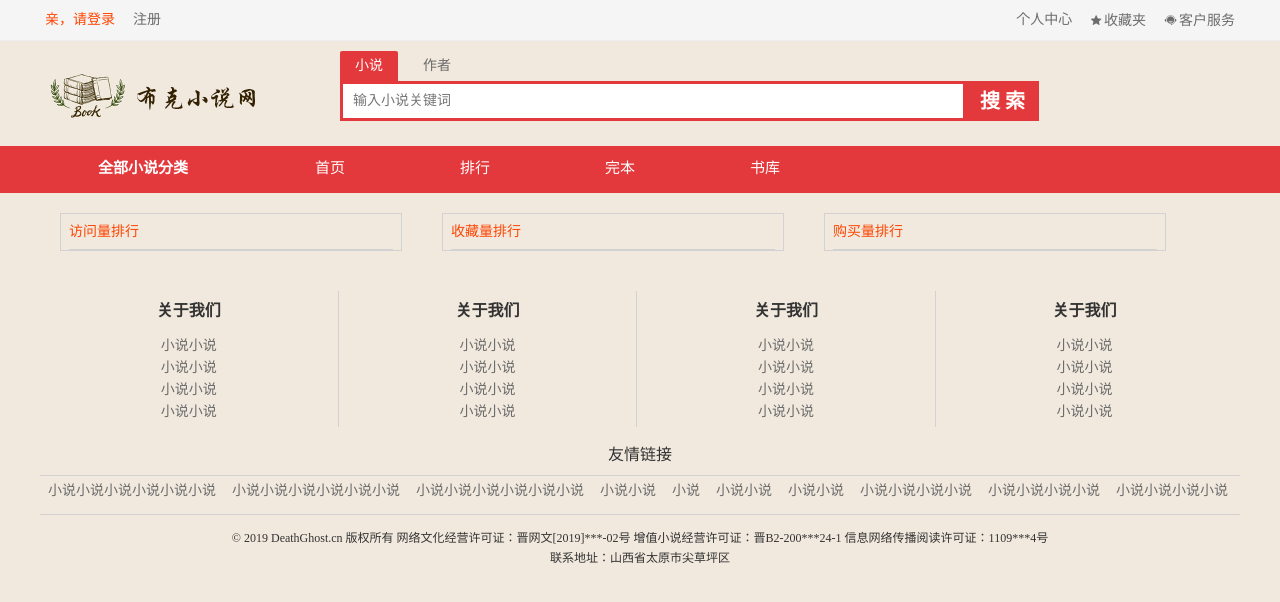
After one commit to GLaity/book, a Java web app: page /ranking.jsp in a window 1280 px wide. The commit adds this page. Shown: the top 602 px of the page. Run offline with Tomcat 11, a stand-in JSP engine, Linux system fonts and the light colour scheme; the template is opened without the code that fills it, so the values that code supplies are empty; some libraries are stand-ins or nearby versions.

Commit message:
排行页面

```diff
--- a/book-manager/book-front-web/src/main/webapp/bookList.jsp
+++ b/book-manager/book-front-web/src/main/webapp/bookList.jsp
@@ -34,6 +34,7 @@
             // });
             $(".favorite_list li .shop_collect_goods").click(function(){
                 alert("收藏产品");
+                r
                 event.stopPropagation();
             });
         });
--- /dev/null
+++ b/book-manager/book-front-web/src/main/webapp/ranking.jsp
@@ -0,0 +1,248 @@
+<%--
+  Created by IntelliJ IDEA.
+  User: 郭文佐
+  Date: 2019/7/17
+  Time: 14:51
+  To change this template use File | Settings | File Templates.
+--%>
+<%@ page contentType="text/html;charset=UTF-8" language="java" %>
+<%@ taglib prefix="c" uri="http://java.sun.com/jsp/jstl/core" %>
+<%@ taglib prefix="fmt" uri="http://java.sun.com/jsp/jstl/fmt" %>
+<!DOCTYPE html>
+<html>
+<head>
+    <meta charset="utf-8" />
+    <title>排行榜</title>
+    <meta name="keywords" content="DeathGhost" />
+    <meta name="description" content="DeathGhost" />
+    <meta name="author" content="DeathGhost,deathghost@deathghost.cn">
+    <link rel="icon" href="images/icon/favicon.ico" type="image/x-icon">
+    <link rel="stylesheet" type="text/css" href="css/style.css" />
+    <script src="js/html5.js"></script>
+    <script src="js/jquery.js"></script>
+    <script>
+        $(document).ready(function(){
+            $("nav .indexAsideNav").hide();
+            $("nav .category").mouseover(function(){
+                $(".asideNav").slideDown();
+            });
+            $("nav .asideNav").mouseleave(function(){
+                $(".asideNav").slideUp();
+            });
+        });
+    </script>
+    <style type="text/css">
+        .atc_list dl {
+            display: block;
+            width: 27%;
+            float: left;
+            margin: 20px 20px;
+        }
+    </style>
+</head>
+<body>
+<!--header-->
+<header>
+    <!--topNavBg-->
+    <div class="topNavBg">
+        <div class="wrap">
+            <!--topLeftNav-->
+            <ul class="topLtNav">
+                <li><a href="login.html" class="obviousText">亲，请登录</a></li>
+                <li><a href="register.html">注册</a></li>
+            </ul>
+            <!--topRightNav-->
+            <ul class="topRtNav">
+                <li><a href="user.html">个人中心</a></li>
+                <li><a href="favorite.html" class="favorIcon">收藏夹</a></li>
+                <li><a href="article_read.html" class="srvIcon">客户服务</a></li>
+            </ul>
+        </div>
+    </div>
+    <!--logoArea-->
+    <div class="wrap logoSearch">
+        <!--logo-->
+        <div class="logo">
+            <h1><img src="images/logo.png" /></h1>
+        </div>
+        <!--search-->
+        <div class="search">
+            <ul class="switchNav">
+                <li class="active" id="chanpin">小说</li>
+                <li id="shangjia">作者</li>
+            </ul>
+            <div class="searchBox">
+                <form>
+                    <div class="inputWrap">
+                        <input type="text" placeholder="输入小说关键词" />
+                    </div>
+                    <div class="btnWrap">
+                        <input type="submit" value="搜索" />
+                    </div>
+                </form>
+                <!-- <a href="#" class="advancedSearch">高级搜索</a> -->
+            </div>
+        </div>
+    </div>
+    <!--nav-->
+    <nav>
+        <ul class="wrap navList">
+            <li class="category">
+                <a>全部小说分类</a>
+                <dl class="asideNav indexAsideNav">
+                    <!-- <dt><a href="product_list.html">分类</a></dt> -->
+                    <dd>
+                        <a href="type.html"><span><i>玄幻</i></span></a>
+                    </dd>
+                    <dd>
+                        <a href="type.html"><span><i>武侠</i></span></a>
+                    </dd>
+                    <dd>
+                        <a href="type.html"><span><i>都市</i></span></a>
+                    </dd>
+                    <dd>
+                        <a href="type.html"><span><i>军事</i></span></a>
+                    </dd>
+                    <dd>
+                        <a href="type.html"><span><i>历史</i></span></a>
+                    </dd>
+                    <dd>
+                        <a href="type.html"><span><i>游戏</i></span></a>
+                    </dd>
+                    <dd>
+                        <a href="type.html"><span><i>悬疑</i></span></a>
+                    </dd>
+                    <dd>
+                        <a href="type.html"><span><i>科幻</i></span></a>
+                    </dd>
+                    <dd>
+                        <a href="type.html"><span><i>言情</i></span></a>
+                    </dd>
+                    <dd>
+                        <a href="type.html"><span><i>青春</i></span></a>
+                    </dd>
+                </dl>
+
+            </li>
+            <li><a href="index.html" class="active">首页</a></li>
+            <li><a href="ranking_list.html">排行</a></li>
+            <li><a href="product_list.html">完本</a></li>
+            <li><a href="product_list.html">书库</a></li>
+        </ul>
+    </nav>
+</header>
+<script>
+    $(document).ready(function() {
+        //测试效果，程序对接如需变动重新编辑
+        $(".switchNav li").click(function() {
+            $(this).addClass("active").siblings().removeClass("active");
+        });
+        $("#chanpin").click(function() {
+            $(".inputWrap input[type='text']").attr("placeholder", "输入小说关键词");
+        });
+        $("#shangjia").click(function() {
+            $(".inputWrap input[type='text']").attr("placeholder", "输入作者姓名");
+        });
+    });
+</script>
+
+<!--导航指向-->
+<section class="wrap atc_list">
+    <dl class="idxRtAtc">
+        <dt>
+            <em class="obviousText">访问量排行</em>
+        </dt>
+        <c:forEach items="${queueBookVisited}" var="bookBasic" varStatus="vs">
+            <dd>
+                <a href="/book?bookId=${bookBasic.getBook_Id()}">${bookBasic.getBook_Title()}</a>
+                    ${numVisited[vs.count-1]}
+            </dd>
+        </c:forEach>
+    </dl>
+    <dl class="idxRtAtc">
+        <dt>
+            <em class="obviousText">收藏量排行</em>
+        </dt>
+        <c:forEach items="${queueBookCollected}" var="bookBasic" varStatus="vs">
+            <dd>
+                <a href="/book?bookId=${bookBasic.getBook_Id()}">${bookBasic.getBook_Title()}</a>
+                    ${numCollected[vs.count-1]}
+            </dd>
+
+        </c:forEach>
+    </dl>
+    <dl class="idxRtAtc">
+        <dt>
+            <em class="obviousText">购买量排行</em>
+        </dt>
+        <c:forEach items="${queueBookBought}" var="bookBasic" varStatus="vs">
+            <dd>
+                <a href="/book?bookId=${bookBasic.getBook_Id()}">${bookBasic.getBook_Title()}</a>
+                    ${numBought[vs.count-1]}
+            </dd>
+        </c:forEach>
+    </dl>
+</section>
+<!--footer-->
+<footer>
+    <!--help-->
+    <ul class="wrap help">
+        <li>
+            <dl>
+                <dt>关于我们</dt>
+                <dd><a href="article_read.html">小说小说</a></dd>
+                <dd><a href="article_read.html">小说小说</a></dd>
+                <dd><a href="article_read.html">小说小说</a></dd>
+                <dd><a href="article_read.html">小说小说</a></dd>
+            </dl>
+        </li>
+        <li>
+            <dl>
+                <dt>关于我们</dt>
+                <dd><a href="article_read.html">小说小说</a></dd>
+                <dd><a href="article_read.html">小说小说</a></dd>
+                <dd><a href="article_read.html">小说小说</a></dd>
+                <dd><a href="article_read.html">小说小说</a></dd>
+            </dl>
+        </li>
+        <li>
+            <dl>
+                <dt>关于我们</dt>
+                <dd><a href="article_read.html">小说小说</a></dd>
+                <dd><a href="article_read.html">小说小说</a></dd>
+                <dd><a href="article_read.html">小说小说</a></dd>
+                <dd><a href="article_read.html">小说小说</a></dd>
+            </dl>
+        </li>
+        <li>
+            <dl>
+                <dt>关于我们</dt>
+                <dd><a href="article_read.html">小说小说</a></dd>
+                <dd><a href="article_read.html">小说小说</a></dd>
+                <dd><a href="article_read.html">小说小说</a></dd>
+                <dd><a href="article_read.html">小说小说</a></dd>
+            </dl>
+        </li>
+    </ul>
+    <dl class="wrap otherLink">
+        <dt>友情链接</dt>
+
+        <dd><a href="#">小说小说小说小说小说小说</a></dd>
+        <dd><a href="#">小说小说小说小说小说小说</a></dd>
+        <dd><a href="#">小说小说小说小说小说小说</a></dd>
+        <dd><a href="#" target="_blank">小说小说</a></dd>
+        <dd><a href="#" target="_blank">小说</a></dd>
+        <dd><a href="#" target="_blank">小说小说</a></dd>
+        <dd><a href="#" target="_blank">小说小说</a></dd>
+        <dd><a href="#">小说小说小说小说</a></dd>
+        <dd><a href="#">小说小说小说小说</a></dd>
+        <dd><a href="#">小说小说小说小说</a></dd>
+
+    </dl>
+    <div class="wrap btmInfor">
+        <p>© 2019 DeathGhost.cn 版权所有 网络文化经营许可证：晋网文[2019]***-02号 增值小说经营许可证：晋B2-200***24-1 信息网络传播阅读许可证：1109***4号</p>
+        <address>联系地址：山西省太原市尖草坪区</address>
+    </div>
+</footer>
+</body>
+</html>
--- a/book-manager/book-manager-dao/src/main/java/com/book/dao/impl/BookExtendImpl.java
+++ b/book-manager/book-manager-dao/src/main/java/com/book/dao/impl/BookExtendImpl.java
@@ -116,7 +116,7 @@ public class BookExtendImpl implements IBookExtendDao {
 
     @Override
     public List<Integer> queueByCollected() {
-        String sql = "select book_id from book_extend order by book_collected limit 8";
+        String sql = "select book_id from book_extend order by book_collected desc limit 8";
         List<Object[]> tempList = null;
         List<Integer> bookIdList = new ArrayList<>();
         QueryRunner qr = new QueryRunner(JDBCUtils.getDataSource());
@@ -133,7 +133,7 @@ public class BookExtendImpl implements IBookExtendDao {
 
     @Override
     public List<Integer> queueByBought() {
-        String sql = "select book_id from book_extend order by book_bought limit 8";
+        String sql = "select book_id from book_extend order by book_bought desc limit 8";
         List<Object[]> tempList = null;
         List<Integer> bookIdList = new ArrayList<>();
         QueryRunner qr = new QueryRunner(JDBCUtils.getDataSource());
```
Also changed, not shown: book-manager/book-front-web/src/main/java/com/book/servlet/RankingServlet.java (added, +50 -0 lines).
